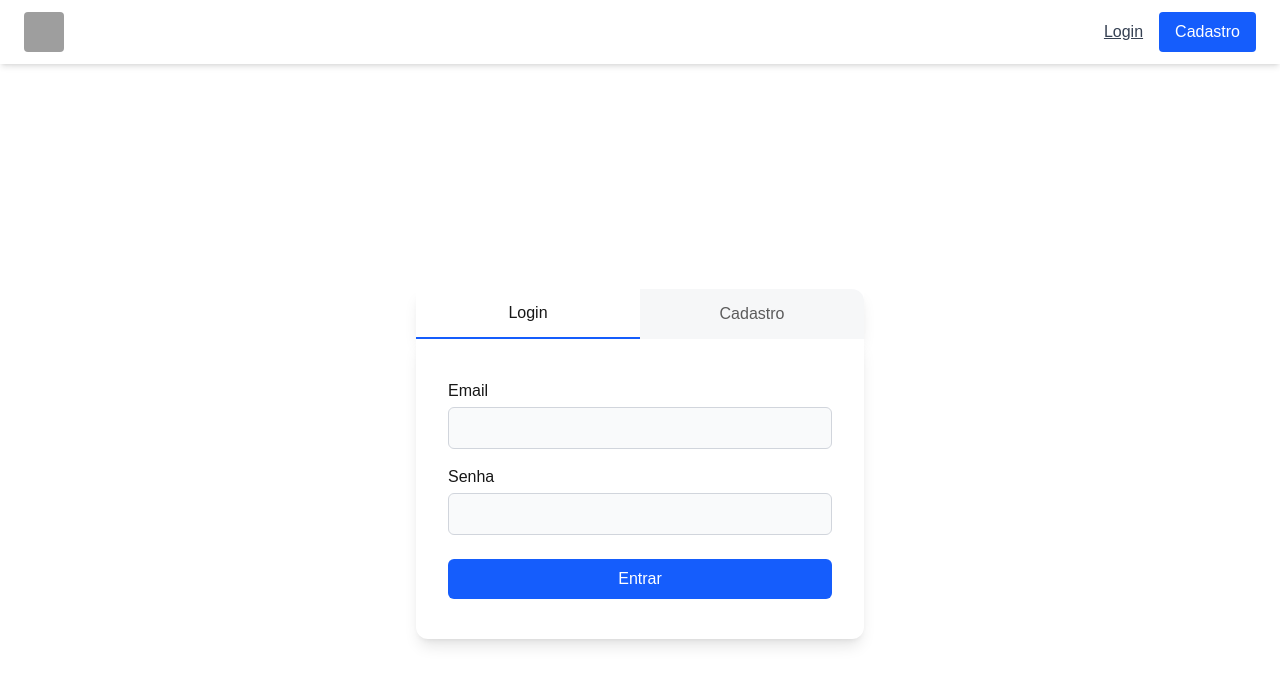
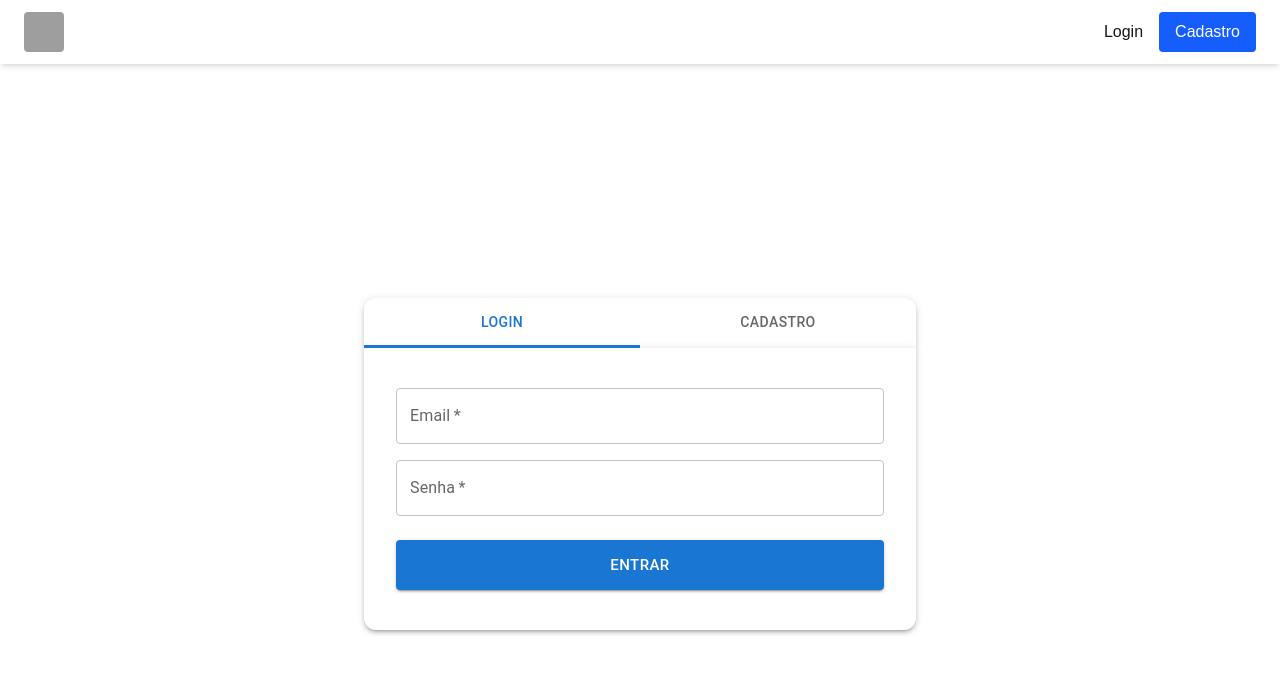
Before and after one commit to Gaudiot/probubu, a Next.js app: page /auth in a window 1280 px wide. Shown: the top 684 px of the page. Built offline with nearby package versions, Linux system fonts and the light colour scheme; grey boxes are pictures that could not be loaded.

Commit message:
Refactor to use MUI

```diff
--- a/package.json
+++ b/package.json
@@ -9,6 +9,9 @@
   },
   "dependencies": {
     "@ant-design/icons": "^6.1.0",
+    "@emotion/react": "^11.14.0",
+    "@emotion/styled": "^11.14.1",
+    "@mui/material": "^7.3.5",
     "axios": "^1.13.2",
     "next": "15.5.6",
     "react": "19.1.0",
--- a/src/app/auth/components/AuthTabs.tsx
+++ b/src/app/auth/components/AuthTabs.tsx
@@ -1,4 +1,4 @@
-import { UIColors } from '@/core/design/ui_colors';
+import { Tabs, Tab, Paper } from '@mui/material';
 import { AuthTab } from '../types/authTypes';
 
 interface AuthTabsProps {
@@ -7,26 +7,25 @@ interface AuthTabsProps {
 }
 
 export function AuthTabs({ activeTab, onTabChange }: AuthTabsProps) {
+  const handleChange = (_event: React.SyntheticEvent, newValue: number) => {
+    onTabChange(newValue as AuthTab);
+  };
+
   return (
-    <div className="flex shadow-lg">
-      <button
-        type="button"
-        onClick={() => onTabChange(AuthTab.Login)}
-        className={`flex-1 py-3 font-medium transition-all rounded-tl-xl ${
-          activeTab === AuthTab.Login ? UIColors.tabActive : UIColors.tabInactive
-        }`}
+    <Paper elevation={3} sx={{ borderRadius: '12px 12px 0 0' }}>
+      <Tabs
+        value={activeTab}
+        onChange={handleChange}
+        variant="fullWidth"
+        sx={{
+          '& .MuiTabs-indicator': {
+            height: 3,
+          },
+        }}
       >
-        Login
-      </button>
-      <button
-        type="button"
-        onClick={() => onTabChange(AuthTab.Register)}
-        className={`flex-1 py-3 font-medium transition-all rounded-tr-xl ${
-          activeTab === AuthTab.Register ? UIColors.tabActive : UIColors.tabInactive
-        }`}
-      >
-        Cadastro
-      </button>
-    </div>
+        <Tab label="Login" sx={{ fontWeight: 'medium', py: 2 }} />
+        <Tab label="Cadastro" sx={{ fontWeight: 'medium', py: 2 }} />
+      </Tabs>
+    </Paper>
   );
 }
--- a/src/app/auth/components/LoginForm.tsx
+++ b/src/app/auth/components/LoginForm.tsx
@@ -1,6 +1,6 @@
 'use client';
 
-import { UIColors } from '@/core/design/ui_colors';
+import { TextField, Button, Alert, Box } from '@mui/material';
 import { useLoginForm } from '../hooks/useLoginForm';
 
 export function LoginForm() {
@@ -15,37 +15,41 @@ export function LoginForm() {
   } = useLoginForm();
 
   return (
-    <form onSubmit={handleSubmit} className="flex flex-col gap-4 animate-fade-in">
-      <label className="flex flex-col gap-1">
-        <span>Email</span>
-        <input
+    <Box component="form" onSubmit={handleSubmit} sx={{ display: 'flex', flexDirection: 'column', gap: 2 }}>
+      <TextField
+        label="Email"
         type="email"
-          className={`px-3 py-2 rounded-md ${UIColors.input}`}
         value={email}
         onChange={(e) => setEmail(e.target.value)}
         required
+        fullWidth
         autoComplete="email"
+        variant="outlined"
       />
-      </label>
-      <label className="flex flex-col gap-1">
-        <span>Senha</span>
-        <input
+
+      <TextField
+        label="Senha"
         type="password"
-          className={`px-3 py-2 rounded-md ${UIColors.input}`}
         value={password}
         onChange={(e) => setPassword(e.target.value)}
         required
+        fullWidth
         autoComplete="current-password"
+        variant="outlined"
       />
-      </label>
-      {error && <span className={UIColors.error}>{error}</span>}
-      <button
+
+      {error && <Alert severity="error">{error}</Alert>}
+
+      <Button
         type="submit"
+        variant="contained"
+        fullWidth
         disabled={loading}
-        className={`mt-2 w-full py-2 px-4 rounded-md font-medium ${UIColors.accent} transition-colors disabled:opacity-50 disabled:cursor-not-allowed`}
+        size="large"
+        sx={{ mt: 1, py: 1.5 }}
       >
         {loading ? 'Entrando...' : 'Entrar'}
-      </button>
-    </form>
+      </Button>
+    </Box>
   );
 }
--- a/src/app/auth/components/RegisterForm.tsx
+++ b/src/app/auth/components/RegisterForm.tsx
@@ -1,6 +1,6 @@
 'use client';
 
-import { UIColors } from '@/core/design/ui_colors';
+import { TextField, Button, Alert, Box } from '@mui/material';
 import { useRegisterForm } from '../hooks/useRegisterForm';
 
 export function RegisterForm() {
@@ -19,59 +19,63 @@ export function RegisterForm() {
   } = useRegisterForm();
 
   return (
-    <form onSubmit={handleSubmit} className="flex flex-col gap-4 animate-fade-in">
-      <label className="flex flex-col gap-1">
-        <span>Email</span>
-        <input
+    <Box component="form" onSubmit={handleSubmit} sx={{ display: 'flex', flexDirection: 'column', gap: 2 }}>
+      <TextField
+        label="Email"
         type="email"
-          className={`px-3 py-2 rounded-md ${UIColors.input}`}
         value={email}
         onChange={(e) => setEmail(e.target.value)}
         required
+        fullWidth
         autoComplete="email"
+        variant="outlined"
       />
-      </label>
-      <label className="flex flex-col gap-1">
-        <span>Nome de usuário</span>
-        <input
+
+      <TextField
+        label="Nome de usuário"
         type="text"
-          className={`px-3 py-2 rounded-md ${UIColors.input}`}
         value={username}
         onChange={(e) => setUsername(e.target.value)}
         required
+        fullWidth
         autoComplete="username"
+        variant="outlined"
       />
-      </label>
-      <label className="flex flex-col gap-1">
-        <span>Senha</span>
-        <input
+
+      <TextField
+        label="Senha"
         type="password"
-          className={`px-3 py-2 rounded-md ${UIColors.input}`}
         value={password}
         onChange={(e) => setPassword(e.target.value)}
         required
+        fullWidth
         autoComplete="new-password"
+        variant="outlined"
       />
-      </label>
-      <label className="flex flex-col gap-1">
-        <span>Confirmar senha</span>
-        <input
+
+      <TextField
+        label="Confirmar senha"
         type="password"
-          className={`px-3 py-2 rounded-md ${UIColors.input}`}
         value={confirmPassword}
         onChange={(e) => setConfirmPassword(e.target.value)}
         required
+        fullWidth
         autoComplete="new-password"
+        variant="outlined"
       />
-      </label>
-      {error && <span className={UIColors.error}>{error}</span>}
-      <button
+
+      {error && <Alert severity="error">{error}</Alert>}
+
+      <Button
         type="submit"
+        variant="contained"
+        fullWidth
         disabled={loading}
-        className={`mt-2 w-full py-2 px-4 rounded-md font-medium ${UIColors.accent} transition-colors disabled:opacity-50 disabled:cursor-not-allowed`}
+        size="large"
+        sx={{ mt: 1, py: 1.5 }}
       >
         {loading ? 'Cadastrando...' : 'Cadastrar'}
-      </button>
-    </form>
+      </Button>
+    </Box>
   );
 }
--- a/src/app/auth/hooks/useAuthTab.ts
+++ b/src/app/auth/hooks/useAuthTab.ts
@@ -3,8 +3,8 @@
 import { useState } from 'react';
 import { AuthTab } from '../types/authTypes';
 
-export function useAuthTab() {
-    const [activeTab, setActiveTab] = useState<AuthTab>(AuthTab.Login);
+export function useAuthTab(initialTab: AuthTab = AuthTab.Login) {
+    const [activeTab, setActiveTab] = useState<AuthTab>(initialTab);
 
     const switchToLogin = () => setActiveTab(AuthTab.Login);
     const switchToRegister = () => setActiveTab(AuthTab.Register);
--- a/src/app/auth/page.tsx
+++ b/src/app/auth/page.tsx
@@ -1,26 +1,55 @@
 'use client';
 
+import { useSearchParams } from 'next/navigation';
+import { Box, Container, Paper } from '@mui/material';
 import { AuthTabs } from './components/AuthTabs';
 import { LoginForm } from './components/LoginForm';
 import { RegisterForm } from './components/RegisterForm';
-import { UIColors } from '@/core/design/ui_colors';
 import { useAuthTab } from './hooks/useAuthTab';
 import { Navbar } from '@/components/navbar';
+import { AuthTab } from './types/authTypes';
 
 function AuthPage() {
-    const { activeTab, setActiveTab, isLoginTab } = useAuthTab();
+    const searchParams = useSearchParams();
+    const typeParam = searchParams.get('type');
+
+    // Determina a tab inicial baseado no query param
+    const getInitialTab = (): AuthTab => {
+        if (typeParam === 'login') return AuthTab.Login;
+        if (typeParam === 'register') return AuthTab.Register;
+        return AuthTab.Login; // Padrão
+    };
+
+    const { activeTab, setActiveTab, isLoginTab } = useAuthTab(getInitialTab());
 
     return (
         <>
             <Navbar />
-            <div className="min-h-screen flex items-center justify-center">
-                <div className="w-full max-w-md">
-                    <AuthTabs activeTab={activeTab} onTabChange={setActiveTab} />
-                    <div className={`${UIColors.primaryBg} shadow-lg rounded-b-xl px-8 py-10`}>
-                        {isLoginTab ? <LoginForm /> : <RegisterForm />}
-                    </div>
-                </div>
-            </div>
+            <Box
+                sx={{
+                    minHeight: '100vh',
+                    display: 'flex',
+                    alignItems: 'center',
+                    justifyContent: 'center',
+                    p: 2,
+                }}
+            >
+                <Container maxWidth="sm">
+                    <Box sx={{ width: '100%' }}>
+                        <AuthTabs activeTab={activeTab} onTabChange={setActiveTab} />
+                        <Paper
+                            elevation={3}
+                            sx={{
+                                borderRadius: '0 0 12px 12px',
+                                px: 4,
+                                py: 5,
+                            }}
+                        >
+                            {isLoginTab ? <LoginForm /> : <RegisterForm />}
+                        </Paper>
+                    </Box>
+                </Container>
+            </Box>
         </>
     );
 }
--- a/src/components/navbar.tsx
+++ b/src/components/navbar.tsx
@@ -36,28 +36,18 @@ function NavBarRightmostComponent() {
         );
     }
 
-    const handleLoginClick = () => {
-        window.location.href = '/auth';
-    };
-
-    const handleCadastroClick = () => {
-        window.location.href = '/auth';
-    };
-
     return (
         <div className="flex items-center gap-4">
-            <button
-                onClick={handleLoginClick}
-                className="underline text-gray-700 dark:text-gray-300 hover:text-gray-900 dark:hover:text-white cursor-pointer"
-            >
+            <Link href="/auth?type=login" className="cursor-pointer">
                 Login
-            </button>
-            <button
-                onClick={handleCadastroClick}
-                className="px-4 py-2 bg-blue-600 text-white rounded hover:bg-blue-700 cursor-pointer"
-            >
-                Cadastro
-            </button>
+            </Link>
+            <Link href="/auth?type=register" className="cursor-pointer">
+                <button
+                    className="px-4 py-2 bg-blue-600 text-white rounded hover:bg-blue-700 cursor-pointer"
+                >
+                    Cadastro
+                </button>
+            </Link>
         </div>
     );
 }
```
Lines whose indentation alone changed are shown as unchanged.
